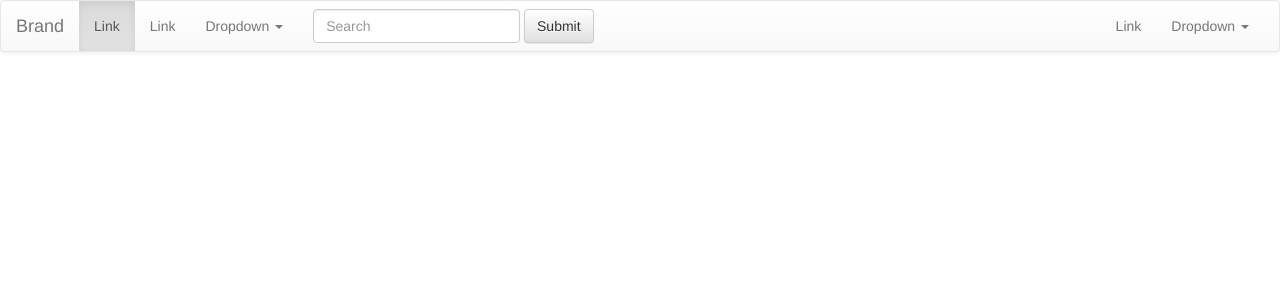
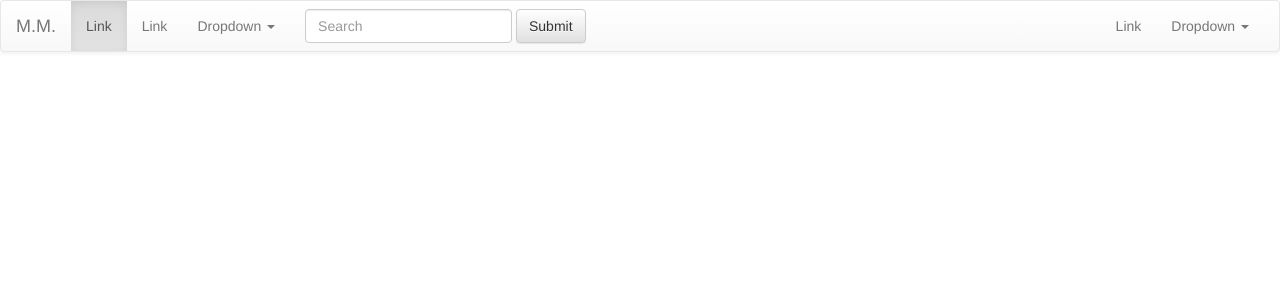
Before and after one commit to mamuz/mm-web, a PHP site: template module/Application/view/layout/layout.phtml in a window 1280 px wide. Shown: the top 300 px of the page. Run offline with PHP 8.4, Linux system fonts and the light colour scheme; the template is opened without the code that fills it, so the values that code supplies are empty; some libraries are stand-ins or nearby versions.

Commit message:
prepared skeleton

```diff
--- a/module/Application/view/layout/layout.phtml
+++ b/module/Application/view/layout/layout.phtml
@@ -26,7 +26,7 @@
                     <span class="icon-bar"></span>
                     <span class="icon-bar"></span>
                 </button>
-                <a class="navbar-brand" href="#">Brand</a>
+                <a class="navbar-brand" href="#" title="Marco Muths">M.M.</a>
             </div>
 
             <!-- Collect the nav links, forms, and other content for toggling -->
```
